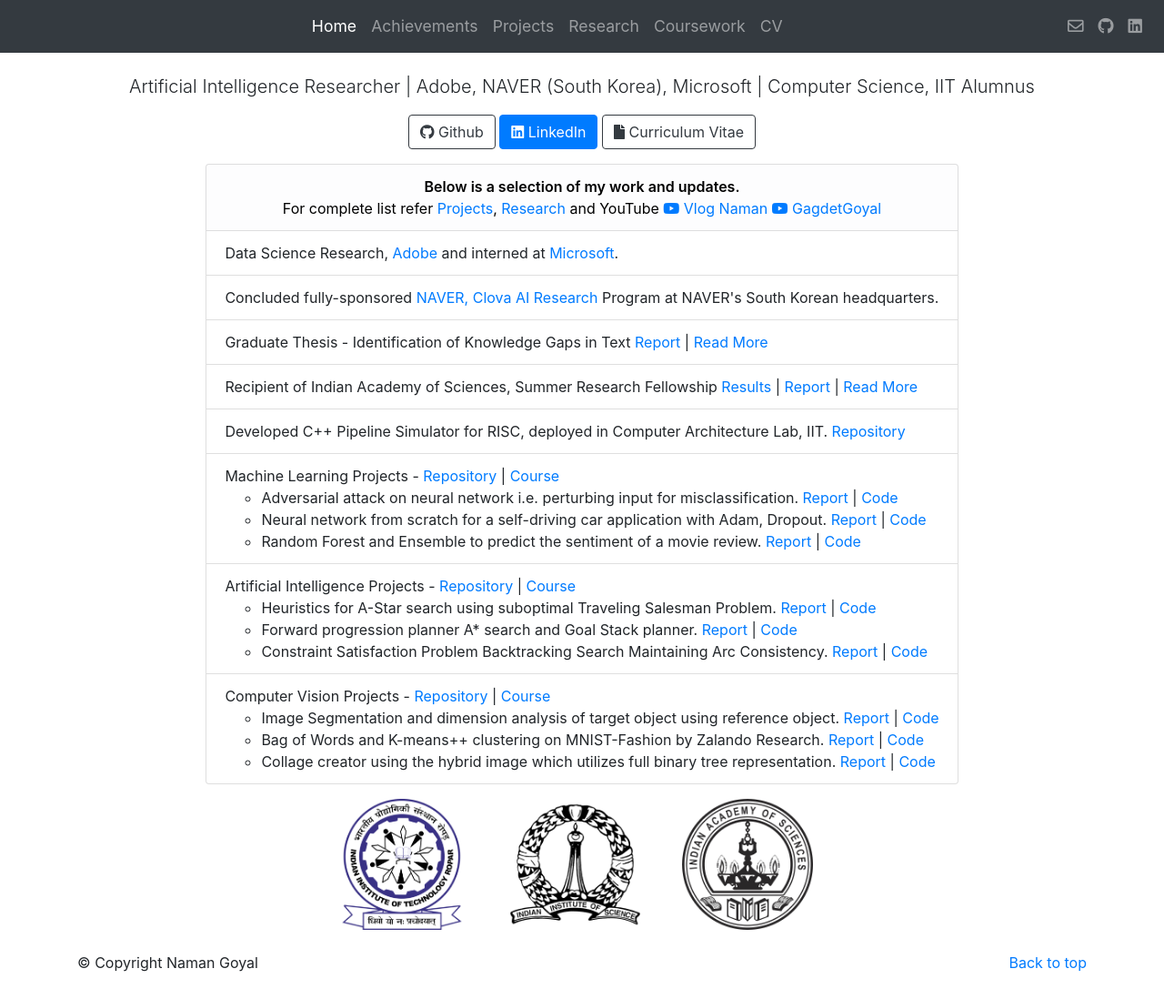
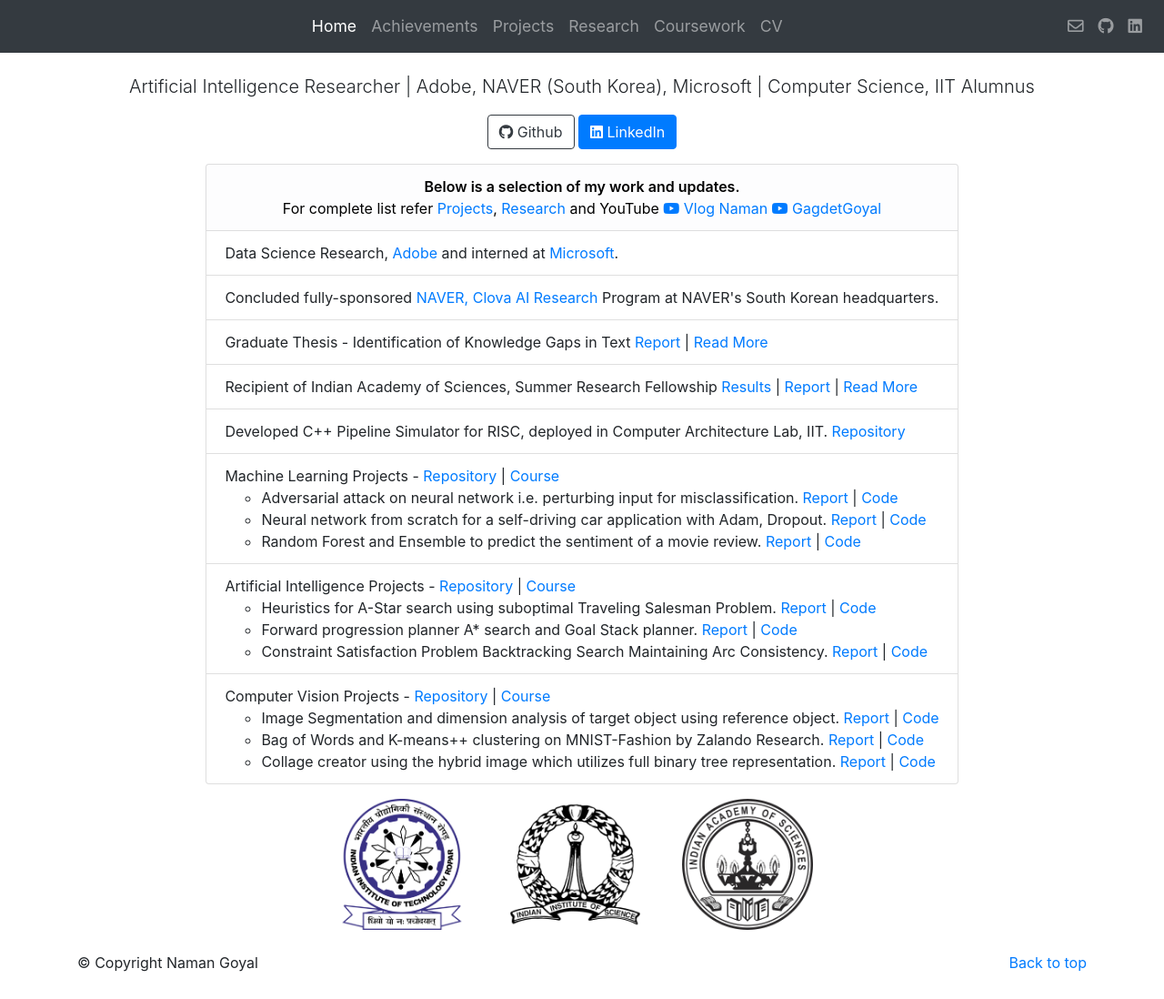
Before and after one commit to thenamangoyal/thenamangoyal.github.io, a Jekyll site: the page built from index.html, in a window 1280 px wide and 1098 px high. Shown: the whole window at 91% size. Built offline with Jekyll 4.4.1, drawn with Linux system fonts in a browser that asks for light colours; nearby versions of some CDN libraries.

Commit message:
remove cv link on index

```diff
--- a/index.html
+++ b/index.html
@@ -24,8 +24,8 @@ layout: bootstrap
                     class="fab fa-github"></i> Github</a>
             <a target="_blank" href="https://www.linkedin.com/in/goyal-naman/" class="btn btn-primary"><i
                     class="fab fa-linkedin"></i> LinkedIn</a>
-            <a target="_blank" href="https://bit.ly/namangoyal" class="btn btn-outline-dark"><i class="fas fa-file"></i>
-                Curriculum Vitae</a>
+            <!-- <a target="_blank" href="https://bit.ly/namangoyal" class="btn btn-outline-dark"><i class="fas fa-file"></i> -->
+            <!-- Curriculum Vitae</a> -->
         </p>
 
 
```
